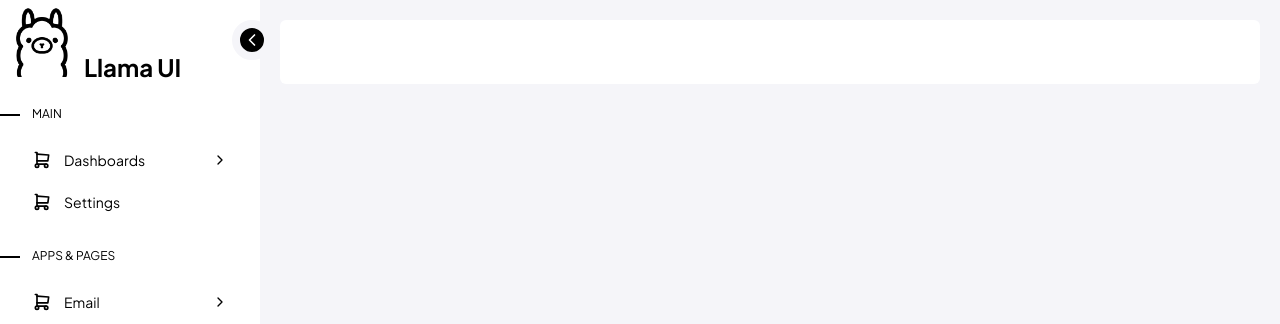
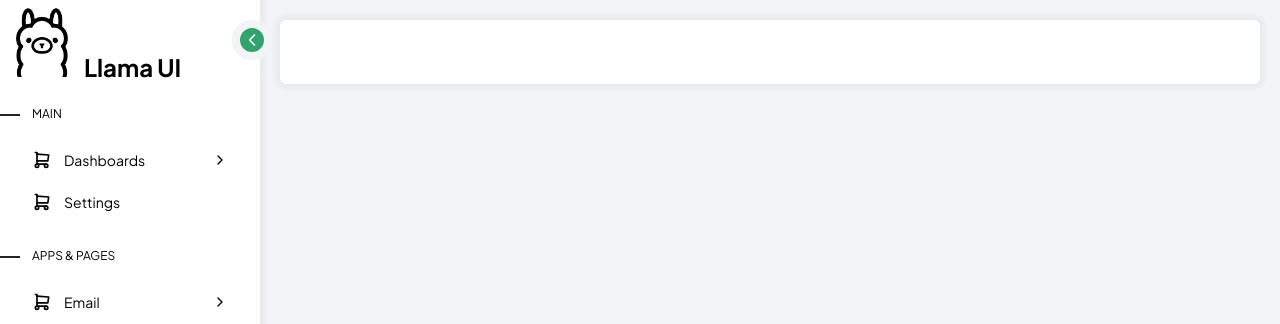
Before and after one commit to cjosue15/llama-ui-angular, an Angular app: page / in a window 1280 px wide. Shown: the top 324 px of the page. Built offline with nearby package versions, Linux system fonts and the light colour scheme.

Commit message:
styles for the app

```diff
--- a/src/styles.scss
+++ b/src/styles.scss
@@ -1,10 +1,15 @@
+@import '@angular/cdk/overlay-prebuilt.css';
+@import './app/shared/ui/styles/llama-ui-core.scss';
+
 $app-colors: (
-  'black': #000,
+  'black': #242422,
   'white': #fff,
-  'green': #22c55e,
+  'green': #30a46c,
   'esmerald': #10b981,
   'blue': #3b82f6,
   'violet': #8b5cf6,
+  'red': #ef4444,
+  'gray': #e5e7eb,
 );
 
 :root {
@@ -14,16 +19,43 @@ $app-colors: (
     --color-#{$color}-rgb: #{red($value)}, #{green($value)}, #{blue($value)};
   }
 
-  --bg-app: #f5f5f9;
+  // --color-black-emphasis: rgba(var(--color-black-rgb), 0.1);
+  --color-green-emphasis: #1e7d51;
+
+  // --bg-app: #f5f5f9;
+  --bg-app: #f2f4f7;
 
   // config
   --padding: 24px;
   --rounded: 0.375rem;
   --transition-function: ease-in-out;
   --transition-duration: 0.3s;
+  --transition-default-function: ease;
+  --transition-default-duration: 0.2s;
+  // --shadow: 0px 0px 15px rgba(0, 0, 0, 0.03);
+  --shadow: 0 0 0.375rem 0.25rem rgba(161, 172, 184, 0.15);
 
-  --primary: var(--color-black);
-  --primary-rgb: var(--color-black-rgb);
+  --size-8: 2rem;
+  --size-9: 2.25rem;
+  --size-10: 2.5rem;
+  --size-11: 2.75rem;
+
+  --font-size-xs: 0.75rem;
+  --font-size-sm: 0.875rem;
+  --font-size-md: 1rem;
+
+  --spacing-1: 0.25rem;
+  --spacing-1\.5: 0.375rem;
+  --spacing-2: 0.5rem;
+  --spacing-3: 0.75rem;
+  --spacing-3\.5: 0.875rem;
+  --spacing-4: 1rem;
+  --spacing-4\.5: 1.125rem;
+
+  --primary: var(--color-green);
+  --primary-rgb: var(--color-green-rgb);
+  --primary-emphasis: var(--color-green-emphasis);
+  --error: var(--color-red);
 }
 
 ol,
@@ -41,6 +73,7 @@ a {
 body {
   font-family: 'Plus Jakarta Sans', sans-serif;
   background: var(--bg-app);
+  font-size: var(--font-size-sm);
 }
 
 /*
```
